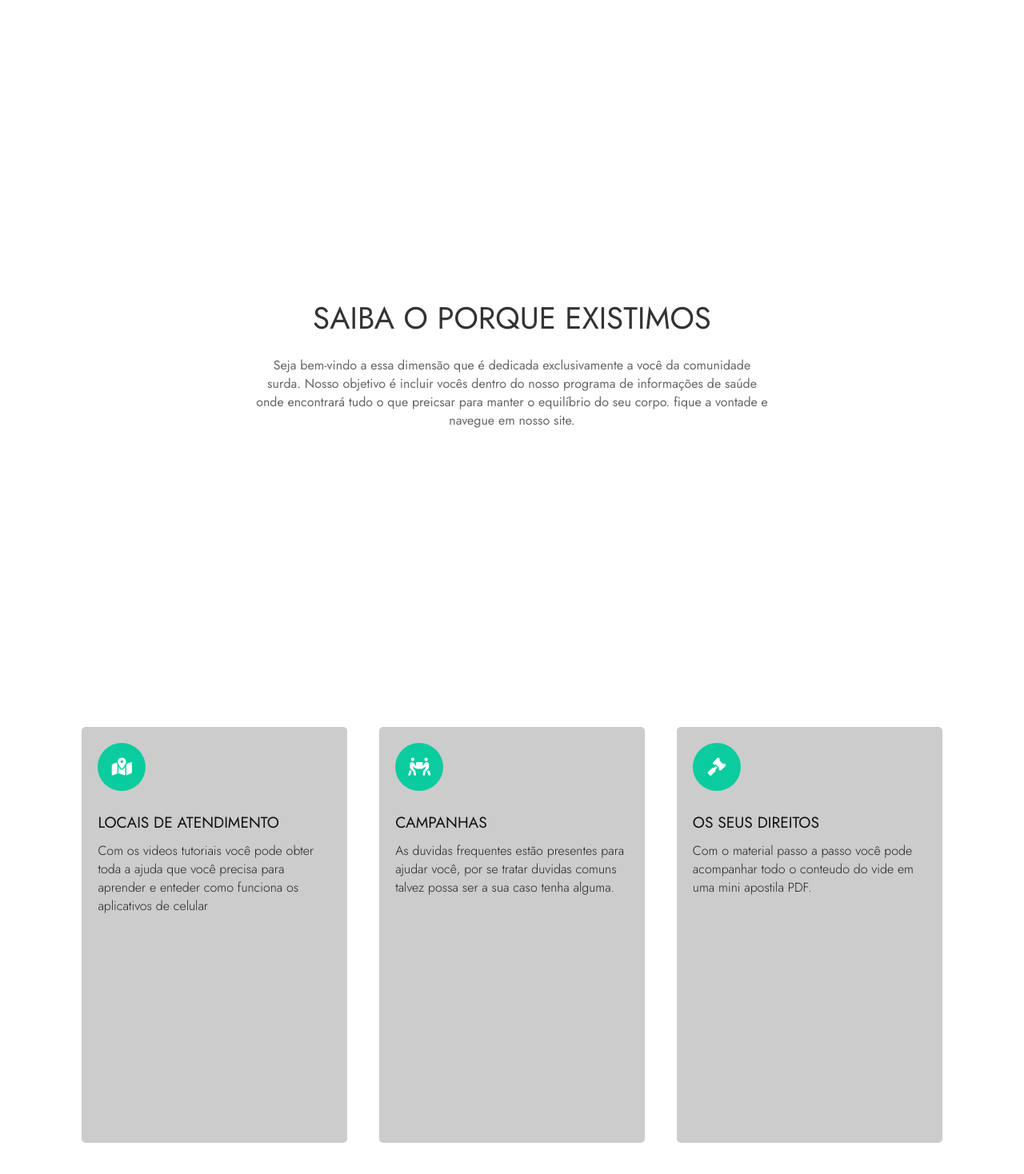
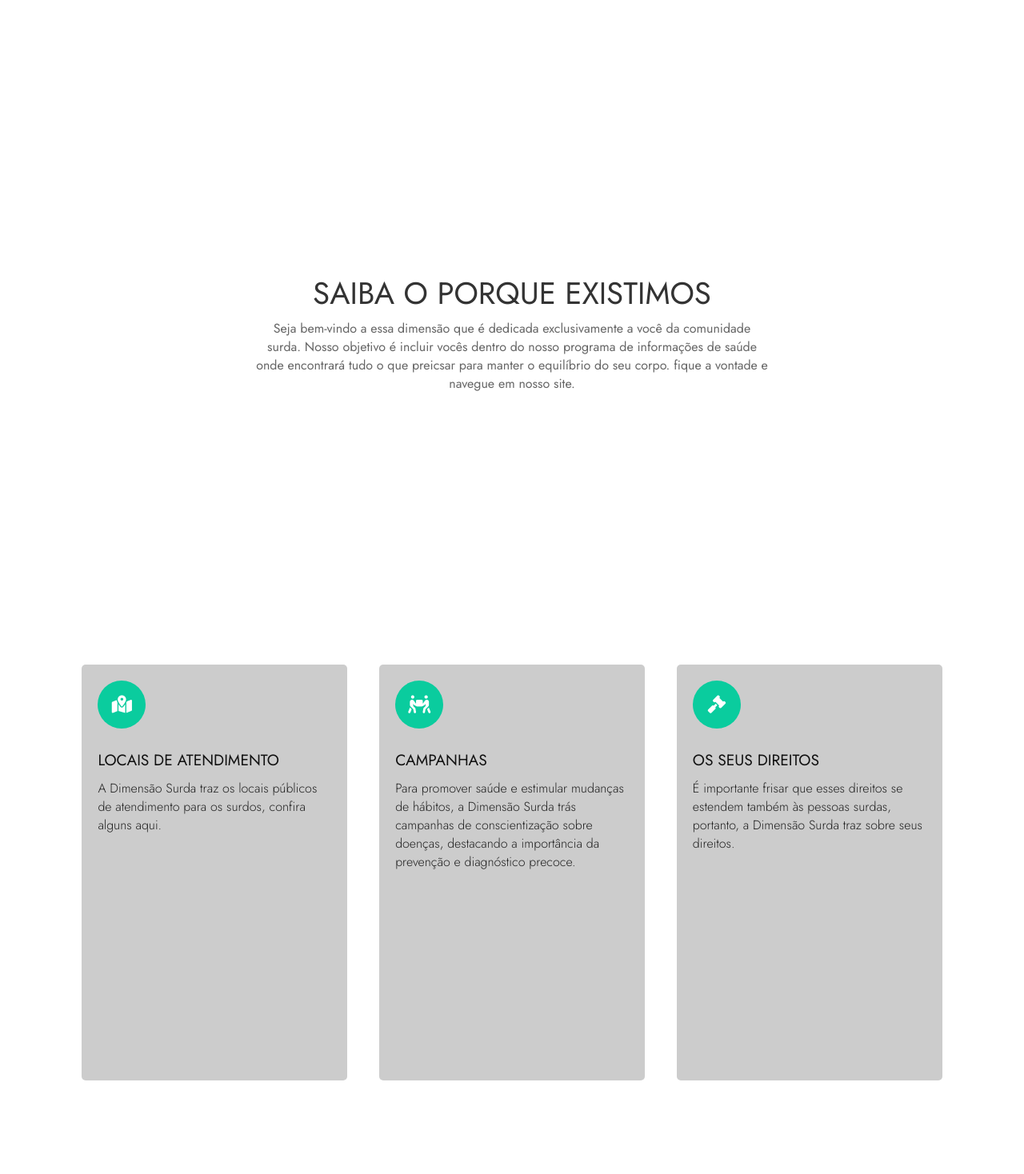
Before and after one commit to Guilherme-j10/website_campanha, a PHP site: page / in a window 1280 px wide. Shown: the part 130-1598 px from the top of the page at 80% size. Run offline with PHP 8.4, Linux system fonts and the light colour scheme; some libraries are stand-ins or nearby versions.

Commit message:
the last of

```diff
--- a/index.php
+++ b/index.php
@@ -50,17 +50,17 @@
                     <a style="cursor: pointer;" id="start_local">
                         <span><i class="fas fa-map-marked-alt"></i></span>
                         <h2>LOCAIS DE ATENDIMENTO</h2>
-                        <p>Com os videos tutoriais você pode obter toda a ajuda que você precisa para aprender e enteder como funciona os aplicativos de celular</p>
+                        <p>A Dimensão Surda traz os locais públicos  de atendimento para os surdos, confira alguns aqui.</p>
                     </a>
                     <a style="cursor: pointer;" id="start_campanha">
                         <span><i class="fas fa-people-carry"></i></span>
                         <h2>CAMPANHAS</h2>
-                        <p>As duvidas frequentes estão presentes para ajudar você, por se tratar duvidas comuns talvez possa ser a sua caso tenha alguma.</p>
+                        <p>Para promover saúde e estimular mudanças de hábitos, a Dimensão Surda trás campanhas de conscientização sobre doenças, destacando a importância da prevenção e diagnóstico precoce.</p>
                     </a>
                     <a style="cursor: pointer;" id="start">
                         <span><i class="fas fa-gavel"></i></span>
                         <h2>OS SEUS DIREITOS</h2>
-                        <p>Com o material passo a passo você pode acompanhar todo o conteudo do vide em uma mini apostila PDF.</p>
+                        <p>É importante frisar que esses direitos se estendem também às pessoas surdas, portanto, a Dimensão Surda traz sobre seus direitos.</p>
                     </a>
                 </div>
             </article>
--- a/style/style.css
+++ b/style/style.css
@@ -123,7 +123,7 @@
         margin-left: 10px; }
   .website .help_banner {
     width: 100%;
-    min-height: 35vh;
+    min-height: 32vh;
     display: flex;
     justify-content: center;
     align-items: center;
@@ -131,7 +131,7 @@
     .website .help_banner h1 {
       color: #333;
       font-weight: 400;
-      margin-bottom: 20px;
+      margin-bottom: 5px;
       font-size: 2.4em; }
     .website .help_banner p {
       color: #666;
--- a/style/style.scss
+++ b/style/style.scss
@@ -178,7 +178,7 @@ $cor_con: #0acc9e;
 
     .help_banner{
         width: 100%;
-        min-height: 35vh;
+        min-height: 32vh;
         display: flex;
         justify-content: center;
         align-items: center;
@@ -187,7 +187,7 @@ $cor_con: #0acc9e;
         h1{
             color: #333;
             font-weight: 400;
-            margin-bottom: 20px;
+            margin-bottom: 15px;
             font-size: 2.4em;
         }
 
```
Also changed, not shown: 1 other file.
